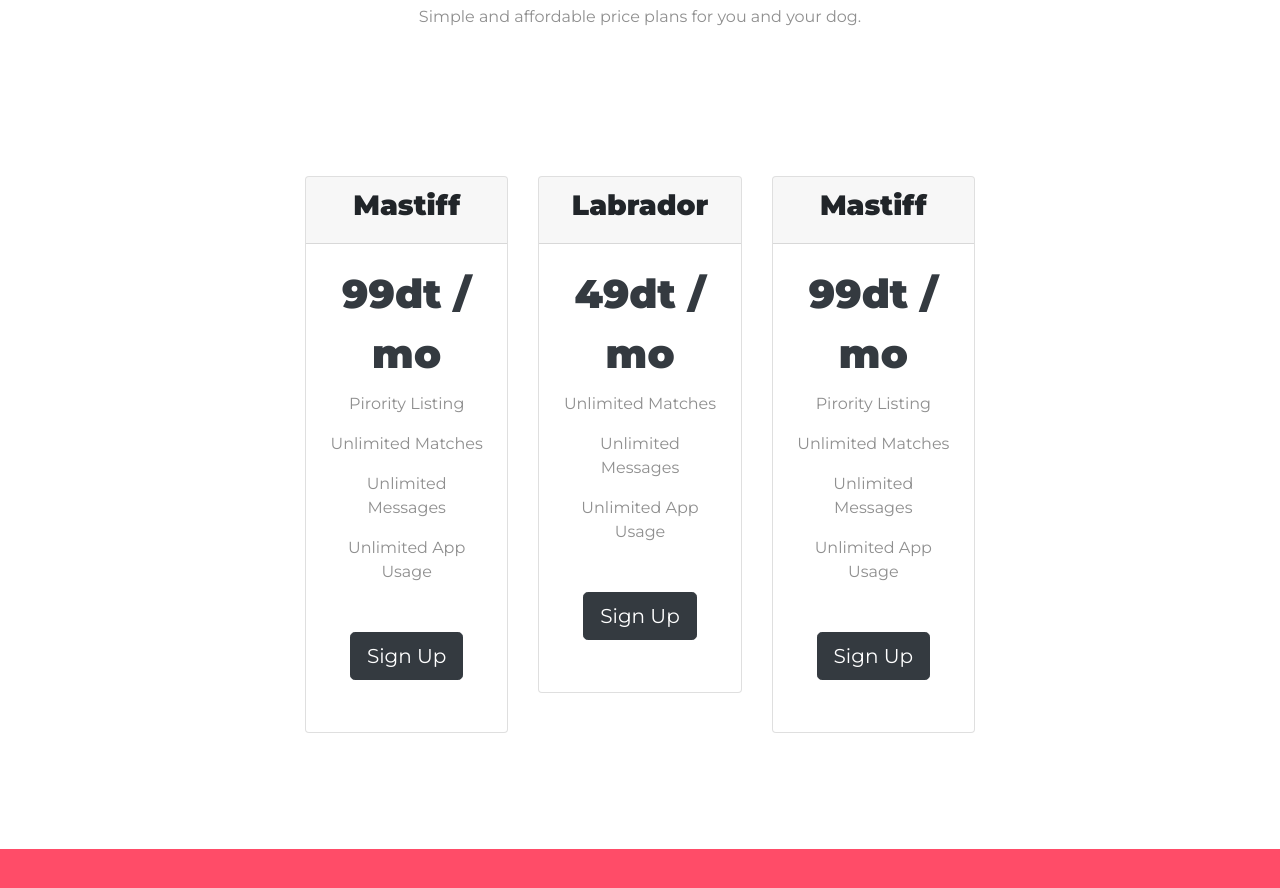
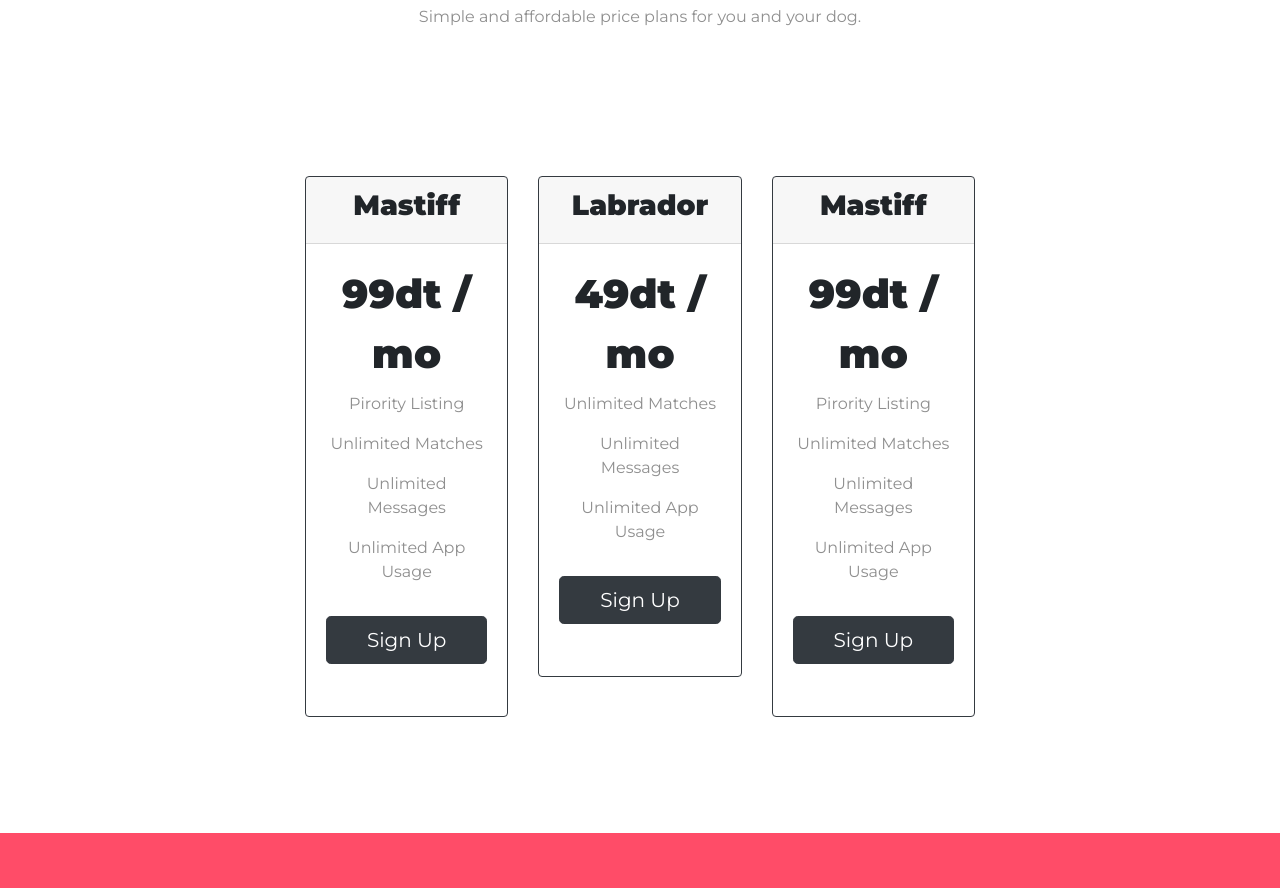
Before and after one commit to maryemchk/tindog, a plain HTML site: page index.html in a window 1280 px wide. Shown: the part 2243-3131 px from the top of the page. Drawn offline with nearby package versions, Linux system fonts and the light colour scheme.

Commit message:
Update index.html

```diff
--- a/index.html
+++ b/index.html
@@ -154,59 +154,55 @@
 
   <div class="row justify-content-between">
 
-    <div class="row">
-  <div class="col pricing-column border-dark mb-3">
-    <div class="card">
+   <div class="row">
+  <div class="col-sm-12 col-md-4 mb-3">
+    <div class="card pricing-column border-dark">
       <div class="card-header">
         <h3>Mastiff</h3>
       </div>
-      <div class="card-body text-dark">
+      <div class="card-body text-center">
         <h2>99dt / mo</h2>
         <p>Pirority Listing</p>
         <p>Unlimited Matches</p>
         <p>Unlimited Messages</p>
         <p>Unlimited App Usage</p>
-        <div class="text-center">
-          <button type="button" class="btn btn-lg btn-dark">Sign Up</button>
-        </div>
+        <button type="button" class="btn btn-lg btn-block btn-dark">Sign Up</button>
       </div>
     </div>
   </div>
 
-  <div class="col pricing-column border-dark mb-3">
-    <div class="card">
+  <div class="col-sm-12 col-md-4 mb-3">
+    <div class="card pricing-column border-dark">
       <div class="card-header">
         <h3>Labrador</h3>
       </div>
-      <div class="card-body text-dark">
+      <div class="card-body text-center">
         <h2>49dt / mo</h2>
         <p>Unlimited Matches</p>
         <p>Unlimited Messages</p>
         <p>Unlimited App Usage</p>
-        <div class="text-center">
-          <button type="button" class="btn btn-lg btn-dark">Sign Up</button>
-        </div>
+        <button type="button" class="btn btn-lg btn-block btn-dark">Sign Up</button>
       </div>
     </div>
   </div>
 
-  <div class="col pricing-column border-dark mb-3">
-    <div class="card">
+  <div class="col-sm-12 col-md-4 mb-3">
+    <div class="card pricing-column border-dark">
       <div class="card-header">
         <h3>Mastiff</h3>
       </div>
-      <div class="card-body text-dark">
+      <div class="card-body text-center">
         <h2>99dt / mo</h2>
         <p>Pirority Listing</p>
         <p>Unlimited Matches</p>
         <p>Unlimited Messages</p>
         <p>Unlimited App Usage</p>
-        <div class="text-center">
-          <button type="button" class="btn btn-lg btn-dark">Sign Up</button>
-        </div>
+        <button type="button" class="btn btn-lg btn-block btn-dark">Sign Up</button>
       </div>
     </div>
   </div>
+</div>
+
 </div>
 
 </section>
```
